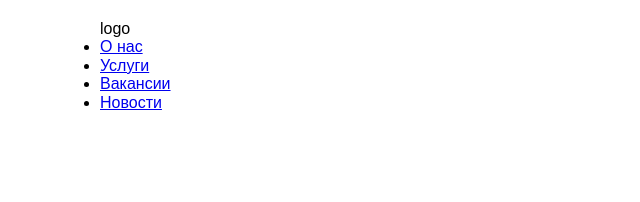
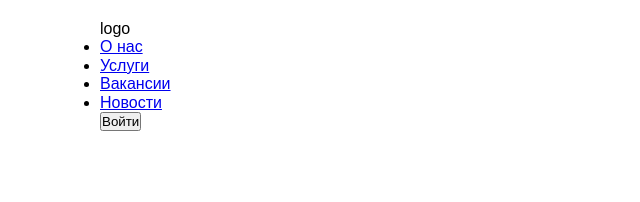
Before and after one commit to ViktorZubtsov/Hotel, a React (Create React App) app: page / in a window 1280 px wide. Shown: the top 202 px of the page, without its empty margins (0-640 px from the left). Built offline with nearby package versions, Linux system fonts and the light colour scheme.

Commit message:
add AuthBtn

```diff
--- /dev/null
+++ b/src/common/auth-btn/AuthBtn.js
@@ -0,0 +1,28 @@
+import React from "react";
+
+class AuthBtn extends React.Component{
+  constructor(props) {
+    super(props);
+    this.state = {
+      isAuth: false
+    }
+  }
+
+  render() {
+    const switchStatus = () => {
+     this.setState((state) => ({
+       isAuth: !state.isAuth
+     }))
+    }
+    return(
+        <article>
+          {
+            this.state.isAuth? <button onClick={switchStatus} >ЛК.</button> : <button onClick={switchStatus} >Войти </button>
+          }
+        </article>
+    )
+  }
+
+}
+
+export default AuthBtn
--- a/src/common/header/Header.js
+++ b/src/common/header/Header.js
@@ -1,6 +1,7 @@
 import React from "react";
 import "./header.css"
 import NavBar from "../nav-bar/NavBar";
+import AuthBtn from "../auth-btn/AuthBtn";
 
 
 class Header extends React.Component{
@@ -35,6 +36,9 @@ class Header extends React.Component{
                 linkList={links}
             />
           </div>
+          <div>
+            <AuthBtn/>
+          </div>
         </header>
     )
   }
```
